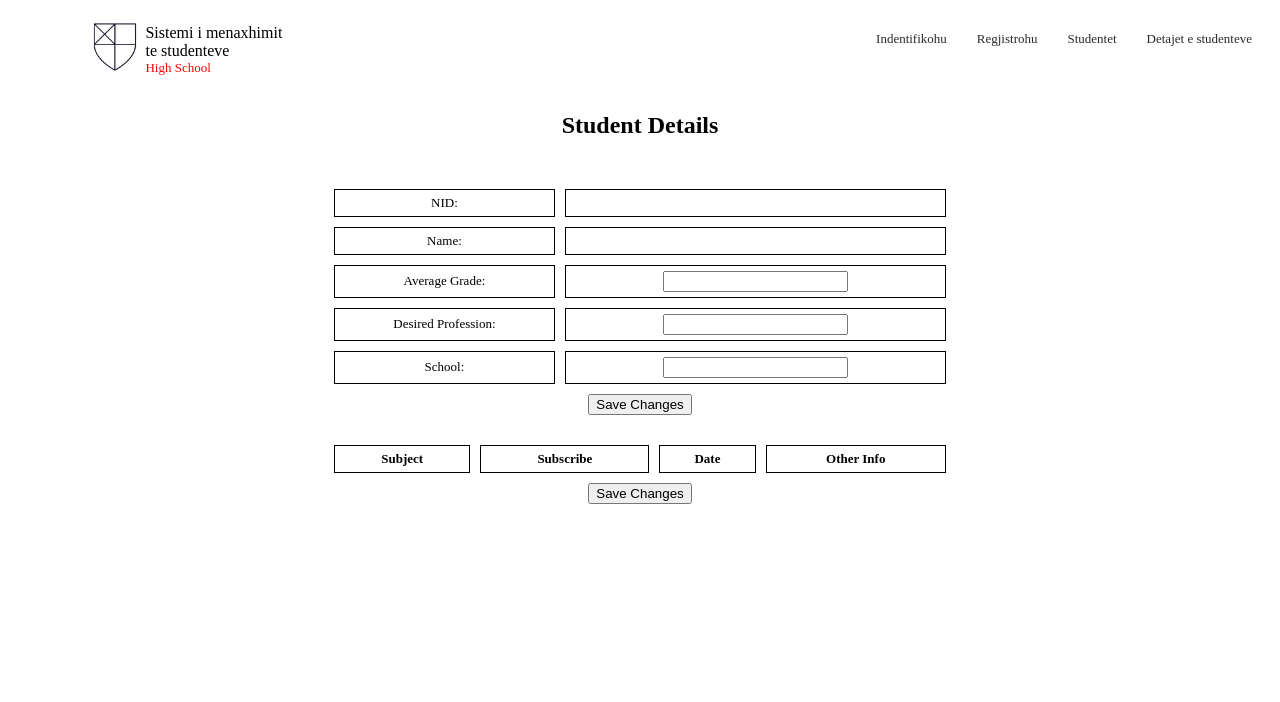
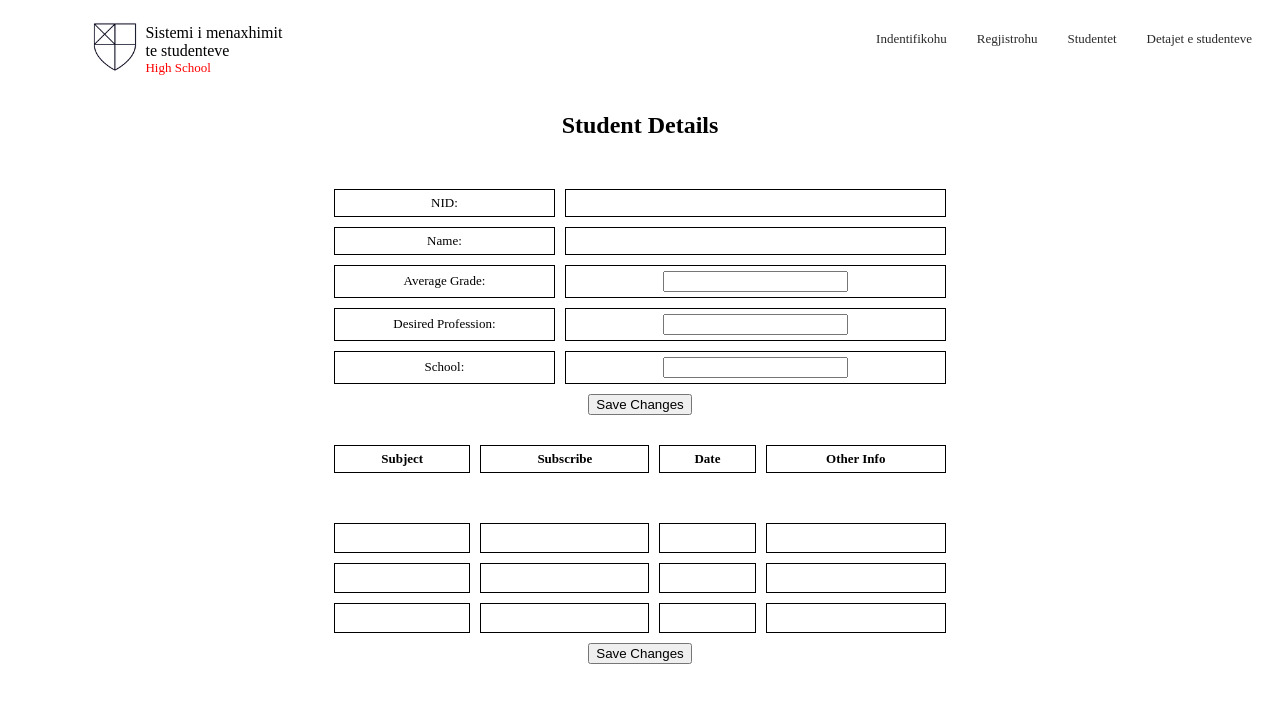
Before and after one commit to Erson-Lala/Test, a React (Create React App) app: page /students/1 in a window 1280 px wide. Shown: the top 702 px of the page. Built offline with nearby package versions, Linux system fonts and the light colour scheme.

Commit message:
ThirdCommit

```diff
--- a/package.json
+++ b/package.json
@@ -13,6 +13,7 @@
     "react-router-dom": "^6.11.1",
     "react-scripts": "5.0.1",
     "redux": "^4.2.1",
+    "redux-persist": "^6.0.0",
     "web-vitals": "^2.1.4"
   },
   "scripts": {
--- a/src/App.js
+++ b/src/App.js
@@ -6,6 +6,7 @@ import StudentList from './Components/StudentList';
 import StudentDetails from './Components/StudentDetails';
 import RegistrationForm from './Components/RegistrationForm';
 import Header from './Components/Header';
+// import ProtectedRoute from './Components/ProtectedRoute';
 
 const App = () => {
   const students = useSelector(state => state.students);
--- a/src/Components/RegistrationForm.js
+++ b/src/Components/RegistrationForm.js
@@ -16,7 +16,7 @@ const RegistrationForm = () => {
 
   const passwordValidation = (password) => {
     const re = /^(?=.*[a-z])(?=.*[A-Z])(?=.*\d)[a-zA-Z\d]{8,}$/;
-    return re.test(password);
+    // return re.test(password);
   };
 
   const handleSubmit = (event) => {
--- a/src/Components/StudentDetails.js
+++ b/src/Components/StudentDetails.js
@@ -90,6 +90,27 @@ const StudentDetails = () => {
             }} /></td>
             </tr>
           ))}
+          <tr>
+            <textField></textField>
+          </tr>
+          <tr>
+            <td></td>
+            <td></td>
+            <td></td>
+            <td></td>
+          </tr>
+          <tr>
+            <td></td>
+            <td></td>
+            <td></td>
+            <td></td>
+          </tr>
+          <tr>
+            <td></td>
+            <td></td>
+            <td></td>
+            <td></td>
+          </tr>
           </tbody>
         </table>
 
--- a/src/Components/StudentList.js
+++ b/src/Components/StudentList.js
@@ -17,12 +17,12 @@ const StudentList = () => {
       <table className='table'>
         <thead>
           <tr>
-            <th>NID</th>
-            <th>Name</th>
-            <th>Surname</th>
-            <th>Nr of Subjects Subscribed</th>
-            <th>Edit</th>
-            <th>Delete</th>
+            <th>NID studenti</th>
+            <th>Emer studenti</th>
+            <th>Mbiemer studenti</th>
+            <th>Nr i lendeve te bera subscribe</th>
+            <th>Modifiko</th>
+            <th>Fshi</th>
           </tr>
         </thead>
         <tbody>
--- a/src/Redux/store.js
+++ b/src/Redux/store.js
@@ -1,6 +1,7 @@
 import { configureStore } from '@reduxjs/toolkit';
 import studentReducer from './studentSlice';
 import authReducer from './authSlice';
+
 
 export default configureStore({
   reducer: {
```
Also changed, not shown: src/Components/ProtectedRoute.js (added, +16 -0 lines), 1 other file (tests, documents, lock files or other folders).
